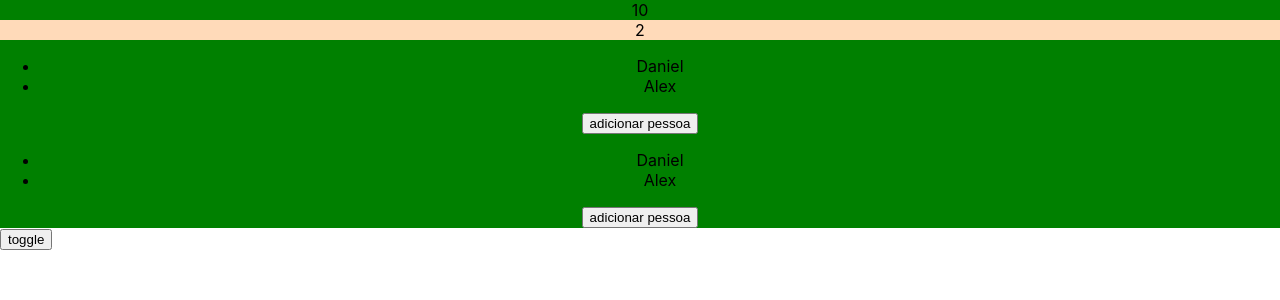
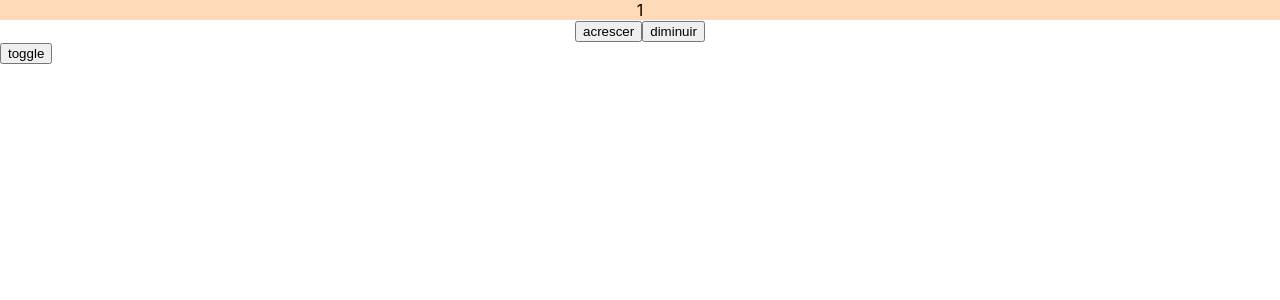
Before and after one commit to dvsilva/algaworks-especialista-react, a React (Create React App) app in the folder projetos/section_3/: page / in a window 1280 px wide. Shown: the top 300 px of the page. Built offline with nearby package versions, Linux system fonts and the light colour scheme.

Commit message:
aula 3.7

```diff
--- a/projetos/section_3/src/App.tsx
+++ b/projetos/section_3/src/App.tsx
@@ -1,8 +1,33 @@
-import { useCallback, useEffect, useMemo, useRef, useState } from "react";
+import { useCallback, useEffect, useMemo, useReducer, useRef, useState } from "react";
 import "./App.css";
 import useCounter from "./hooks/useCounter";
 import PeopleList from "./PeopleList";
 import ScrollableBox, { ScrollableRef } from "./ScrollableBox";
+
+interface InitialState { count: number }
+
+type Action =
+  { type: 'DECREMENT' } |
+  { type: 'INCREMENT', payload: number }
+
+const initialState: InitialState = {
+  count: 1
+}
+
+function reducer (state: InitialState, action: Action): InitialState {
+  switch (action.type) {
+    case 'INCREMENT':
+      return {
+        count: state.count + action.payload
+      }
+    case 'DECREMENT':
+      return {
+        count: state.count -1
+      }
+    default:
+      return state
+  }
+}
 
 function App() {
   {/*
@@ -31,6 +56,7 @@ function App() {
   }, [names])
   */}
 
+/*
   const number = useCounter(9)
 
   // const counter = { current: 2 }
@@ -44,6 +70,10 @@ function App() {
       div.current.style.backgroundColor = 'green'
     }
   }, [])
+*/
+
+  const [state, dispatch] = useReducer(reducer, initialState)
+
 /*
   const boxRef = useRef<ScrollableRef>(null);
   const [content, setContent] = useState<string>();
@@ -69,7 +99,7 @@ function App() {
  */
 
   return (
-    <div className="App" ref={div}>
+    <div className="App" /* ref={div} */>
       {/*
       <ul>
         {
@@ -85,6 +115,7 @@ function App() {
       </button>
       */}
 
+      {/*
       { number }
 
       <div style={{ backgroundColor: 'peachpuff' }}>
@@ -93,6 +124,25 @@ function App() {
 
       <PeopleList />
       <PeopleList />
+      */}
+
+      <div style={{ backgroundColor: 'peachpuff' }}>
+        { state.count }
+      </div>
+      <button
+        onClick={() => {
+          dispatch({ type: 'INCREMENT', payload: 2 })
+        }}
+      >
+        acrescer
+      </button>
+      <button
+        onClick={() => {
+          dispatch({ type: 'DECREMENT' })
+        }}
+      >
+        diminuir
+      </button>
 
       {/*
       { postId }
```
